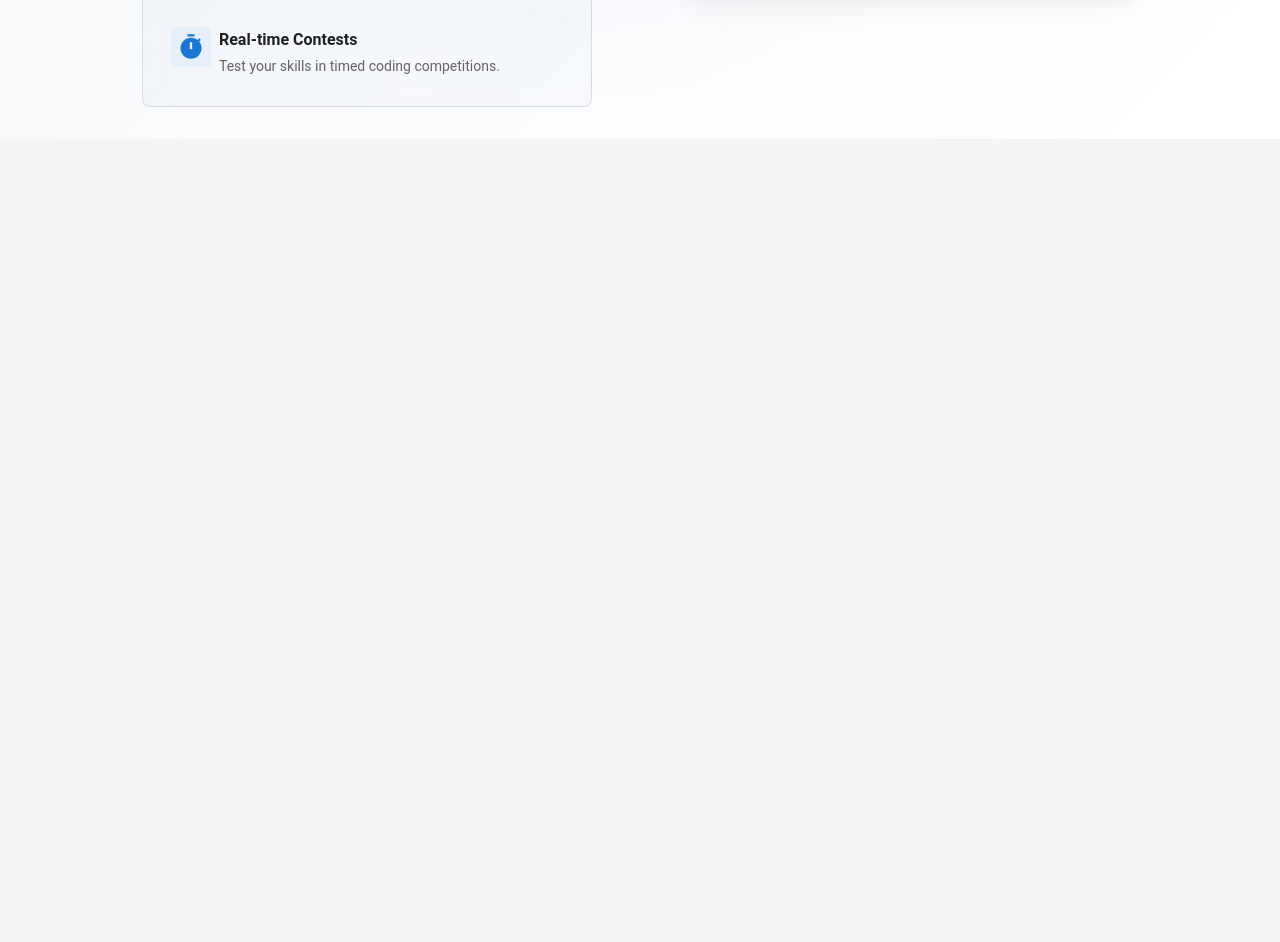
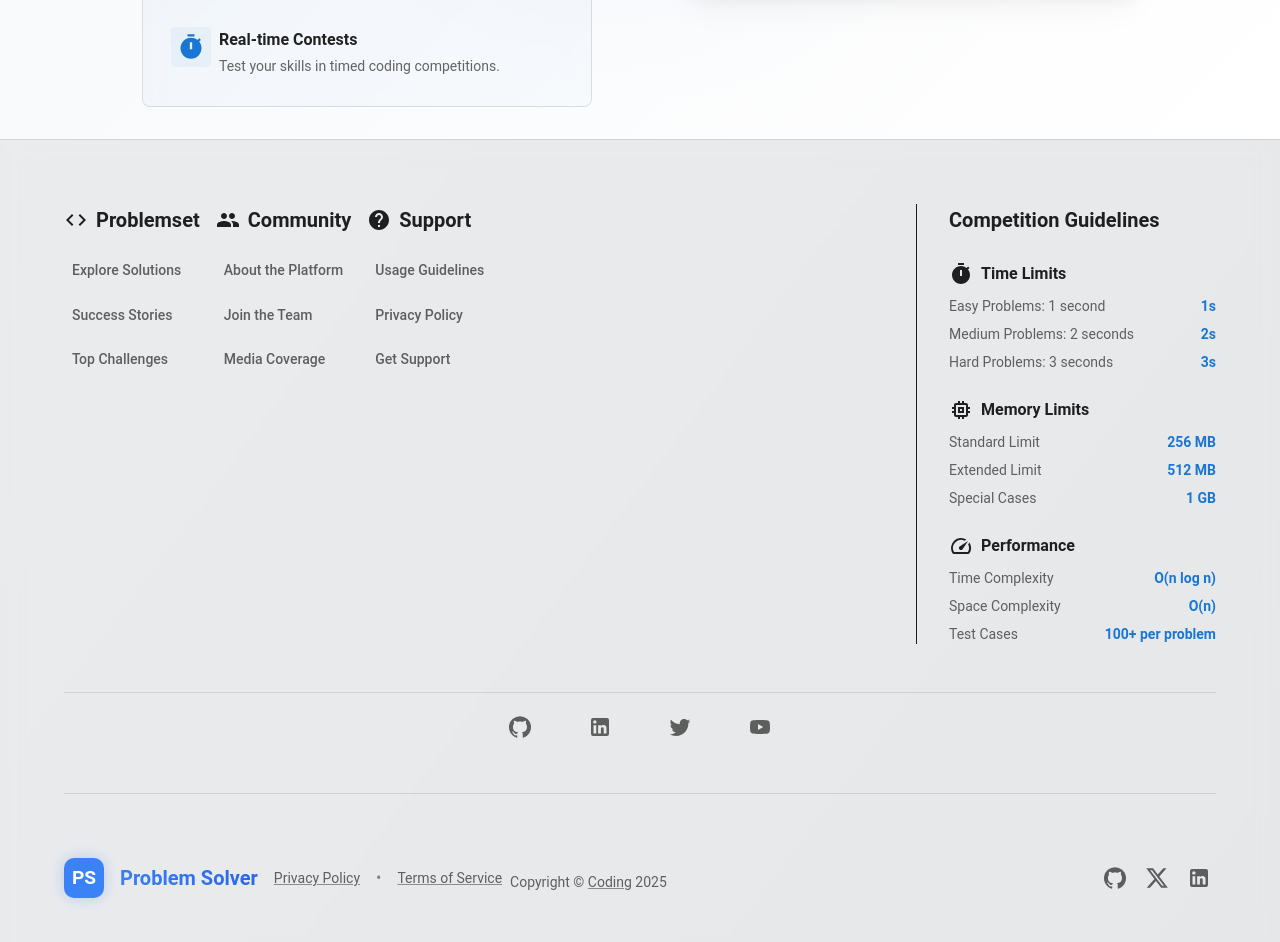
Before and after one commit to rouaaassi/problem, a React (Vite) app: page /sign-in in a window 1280 px wide. Shown: the part 740-1682 px from the top of the page. Before the commit the page ends 879 px from the top, so only its background shows below. Built offline with nearby package versions, Linux system fonts and the light colour scheme; no server answers.

Commit message:
edit width

```diff
--- a/src/App.tsx
+++ b/src/App.tsx
@@ -14,6 +14,7 @@ import Problems from './pages/Problems';
 import ProblemDetails from './pages/Problem-details';
 import Solutions from './pages/Solutions';
 import Dashboard from './pages/dashboard';
+import Footer from './components/footer';
 
 export default function App() {
   const [isDarkMode, setIsDarkMode] = useState(false);
@@ -52,6 +53,7 @@ export default function App() {
                     <Route path="/dashboard" element={<Dashboard />} />
                   </Routes>
                 </main>
+                <Footer />
               </div>
             )}
           </ThemeProvider>
--- a/src/pages/home/index.tsx
+++ b/src/pages/home/index.tsx
@@ -4,7 +4,6 @@ import Marquee from "../../components/corporate-bar";
 import Cards from "../../components/card";
 import Carousel from "../../components/carousel";
 import CompentionSection from "../../components/competition/index.";
-import Footer from "../../components/footer";
 import { useEffect, useState } from "react";
 import { useNavigate } from "react-router-dom";
 
@@ -192,7 +191,6 @@ const HomePage = () => {
       <Marquee />
       <Carousel />
       <CompentionSection />
-      <Footer />
     </div>
   );
 };
```
